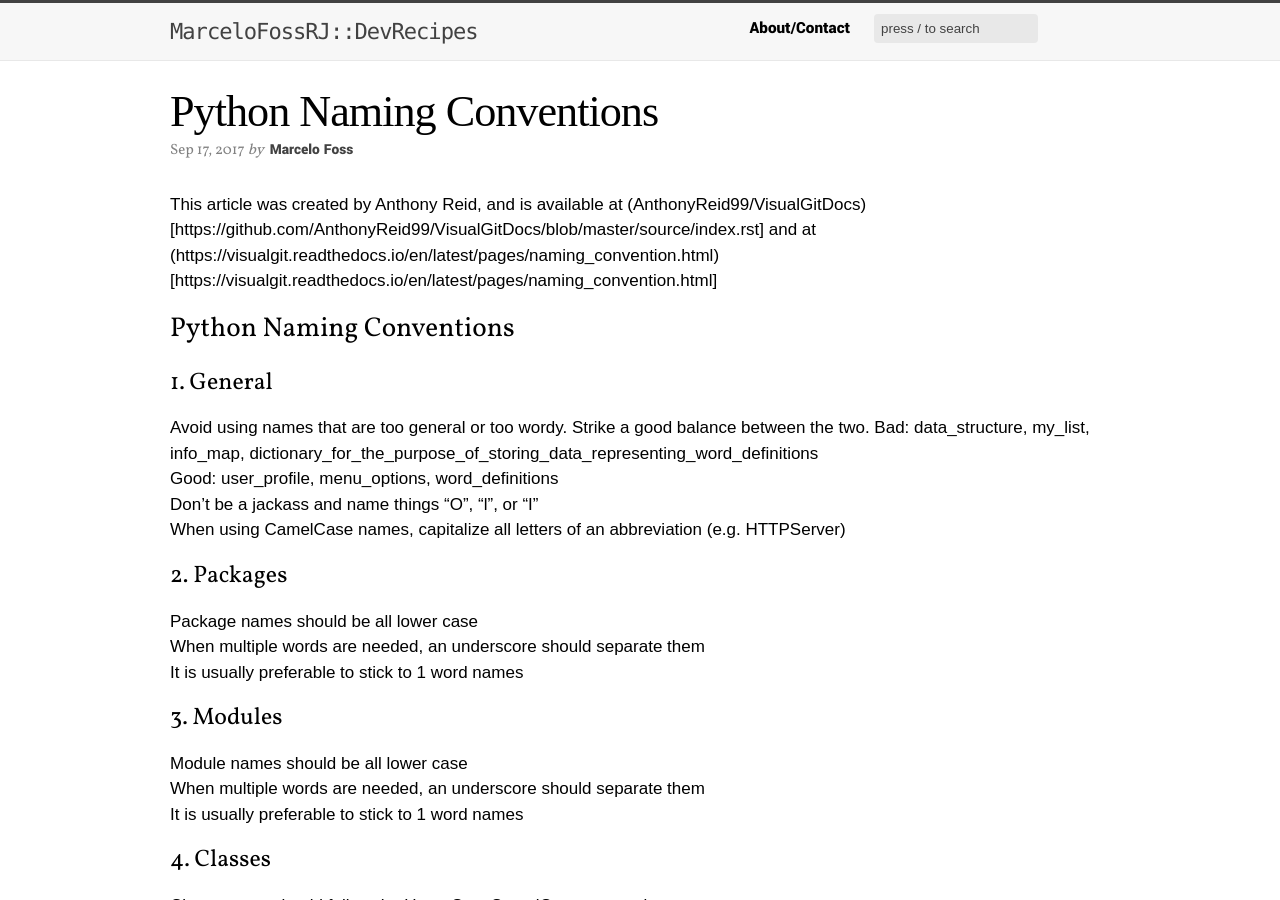
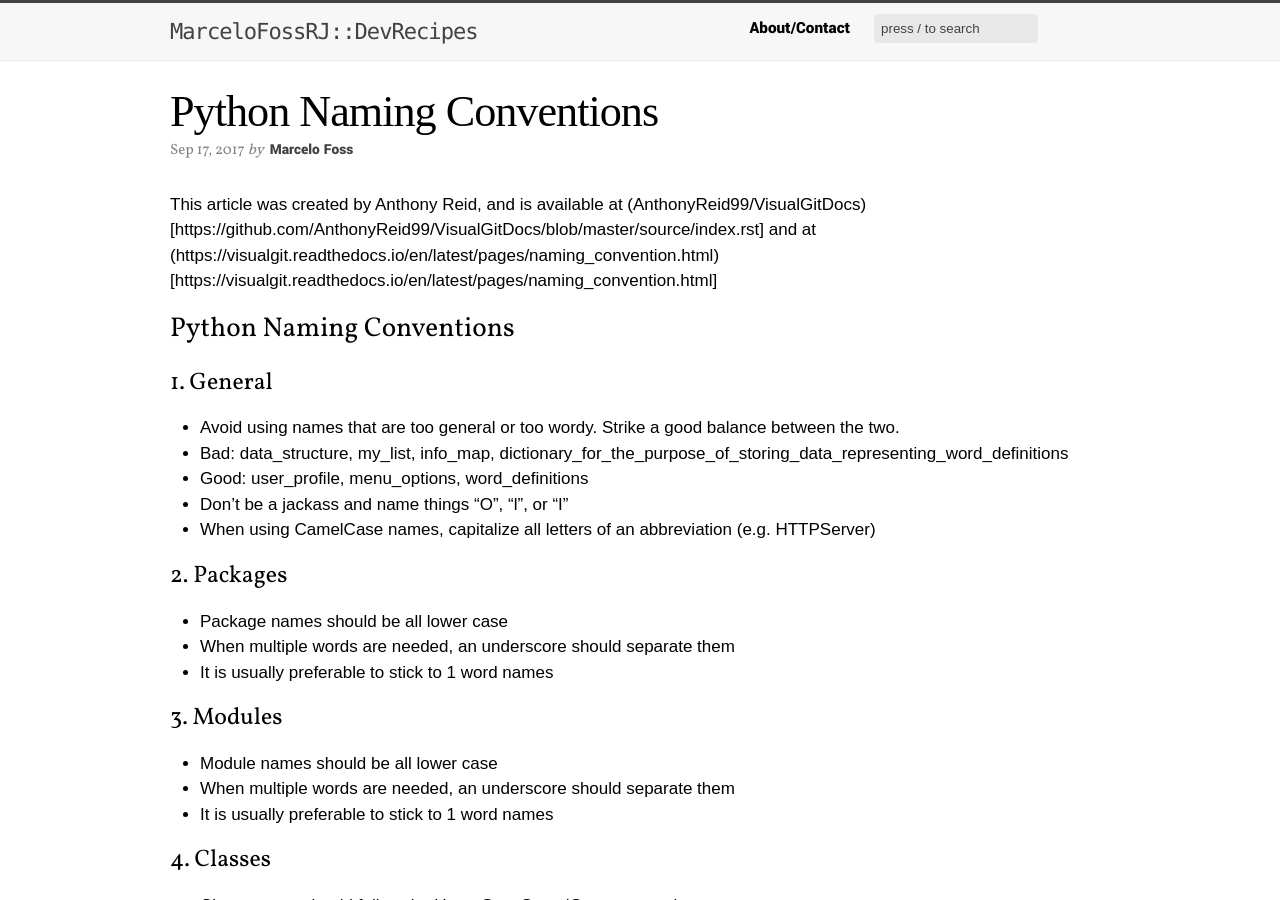
Before and after one commit to MarceloFossRJ/MarceloFossRJ.github.io, a Jekyll site: the page built from _posts/2017-09-17-python-naming.md, in a window 1280 px wide and 900 px high. Built offline with Jekyll 4.4.1, drawn with Linux system fonts in a browser that asks for light colours; some web fonts are replaced; some of the changed text lies outside the part shown.

```diff
--- a/_posts/2017-09-17-python-naming.md
+++ b/_posts/2017-09-17-python-naming.md
@@ -11,51 +11,51 @@ This article was created by Anthony Reid, and is available at (AnthonyReid99/Vis
 ## Python Naming Conventions
 
 ### 1. General
-Avoid using names that are too general or too wordy. Strike a good balance between the two.
-Bad: data_structure, my_list, info_map, dictionary_for_the_purpose_of_storing_data_representing_word_definitions
-Good: user_profile, menu_options, word_definitions
-Don’t be a jackass and name things “O”, “l”, or “I”
-When using CamelCase names, capitalize all letters of an abbreviation (e.g. HTTPServer)
+- Avoid using names that are too general or too wordy. Strike a good balance between the two.
+- Bad: data_structure, my_list, info_map, dictionary_for_the_purpose_of_storing_data_representing_word_definitions
+- Good: user_profile, menu_options, word_definitions
+- Don’t be a jackass and name things “O”, “l”, or “I”
+- When using CamelCase names, capitalize all letters of an abbreviation (e.g. HTTPServer)
 
 ### 2. Packages
-Package names should be all lower case
-When multiple words are needed, an underscore should separate them
-It is usually preferable to stick to 1 word names
+- Package names should be all lower case
+- When multiple words are needed, an underscore should separate them
+- It is usually preferable to stick to 1 word names
 
 ### 3. Modules
-Module names should be all lower case
-When multiple words are needed, an underscore should separate them
-It is usually preferable to stick to 1 word names
+- Module names should be all lower case
+- When multiple words are needed, an underscore should separate them
+- It is usually preferable to stick to 1 word names
 
 ### 4. Classes
-Class names should follow the UpperCaseCamelCase convention
-Python’s built-in classes, however are typically lowercase words
-Exception classes should end in “Error”
+- Class names should follow the UpperCaseCamelCase convention
+- Python’s built-in classes, however are typically lowercase words
+- Exception classes should end in “Error”
 
 ### 5. Global (module-level) Variables
-Global variables should be all lowercase
-Words in a global variable name should be separated by an underscore
+- Global variables should be all lowercase
+- Words in a global variable name should be separated by an underscore
 
 ### 6. Instance Variables
-Instance variable names should be all lower case
-Words in an instance variable name should be separated by an underscore
-Non-public instance variables should begin with a single underscore
-If an instance name needs to be mangled, two underscores may begin its name
+- Instance variable names should be all lower case
+- Words in an instance variable name should be separated by an underscore
+- Non-public instance variables should begin with a single underscore
+- If an instance name needs to be mangled, two underscores may begin its name
 
 ### 7. Methods
-Method names should be all lower case
-Words in an method name should be separated by an underscore
-Non-public method should begin with a single underscore
-If a method name needs to be mangled, two underscores may begin its name
+- Method names should be all lower case
+- Words in an method name should be separated by an underscore
+- Non-public method should begin with a single underscore
+- If a method name needs to be mangled, two underscores may begin its name
 
 ### 8. Method Arguments
-Instance methods should have their first argument named ‘self’.
-Class methods should have their first argument named ‘cls’
+- Instance methods should have their first argument named ‘self’.
+- Class methods should have their first argument named ‘cls’
 
 ### 9. Functions
-Function names should be all lower case
-Words in a function name should be separated by an underscore
+- Function names should be all lower case
+- Words in a function name should be separated by an underscore
 
 ### 10. Constants
-Constant names must be fully capitalized
-Words in a constant name should be separated by an underscore
+- Constant names must be fully capitalized
+- Words in a constant name should be separated by an underscore
```
Also changed, not shown: _posts/2017-09-18-python-coding-style.md (added, +51 -0 lines).
